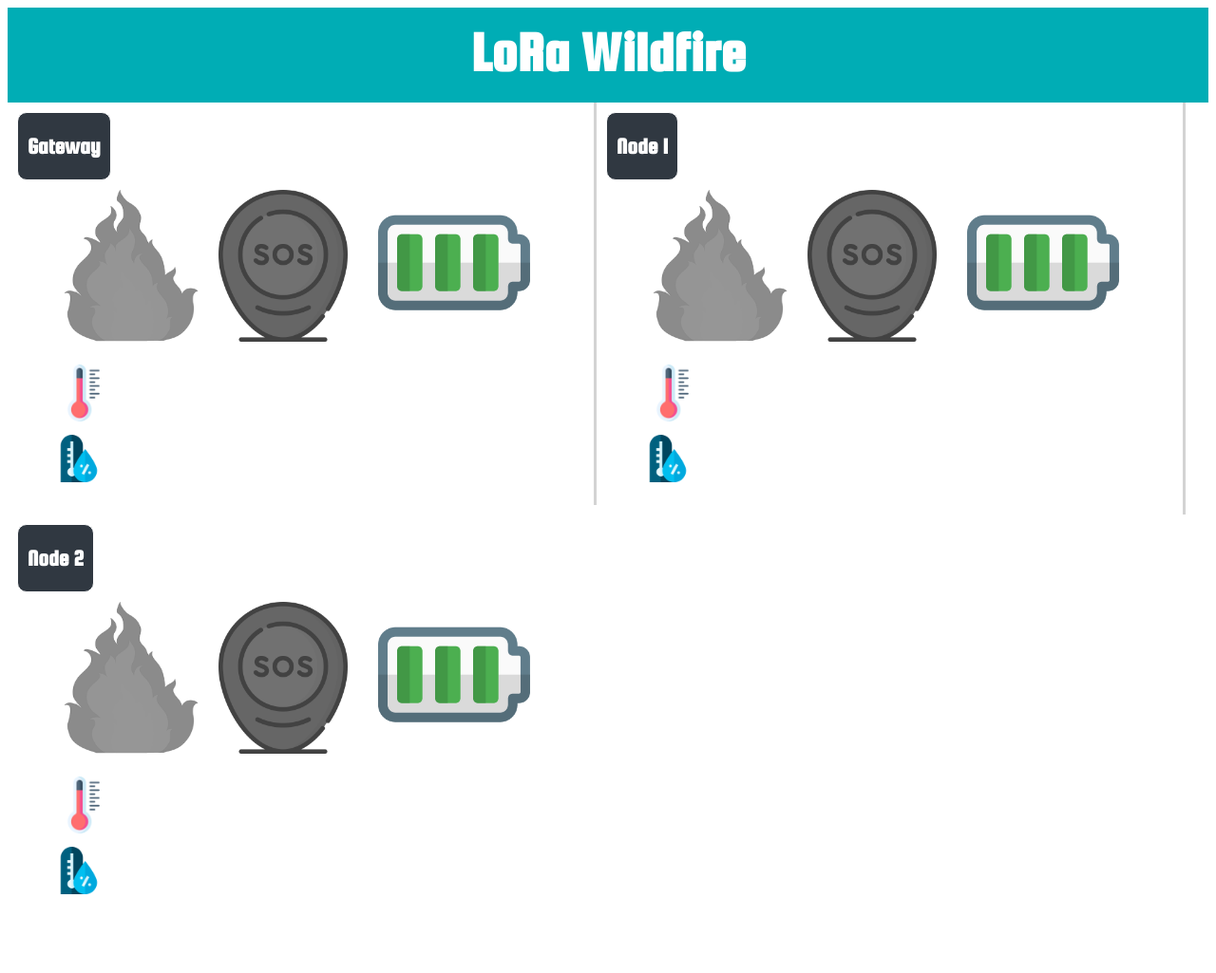
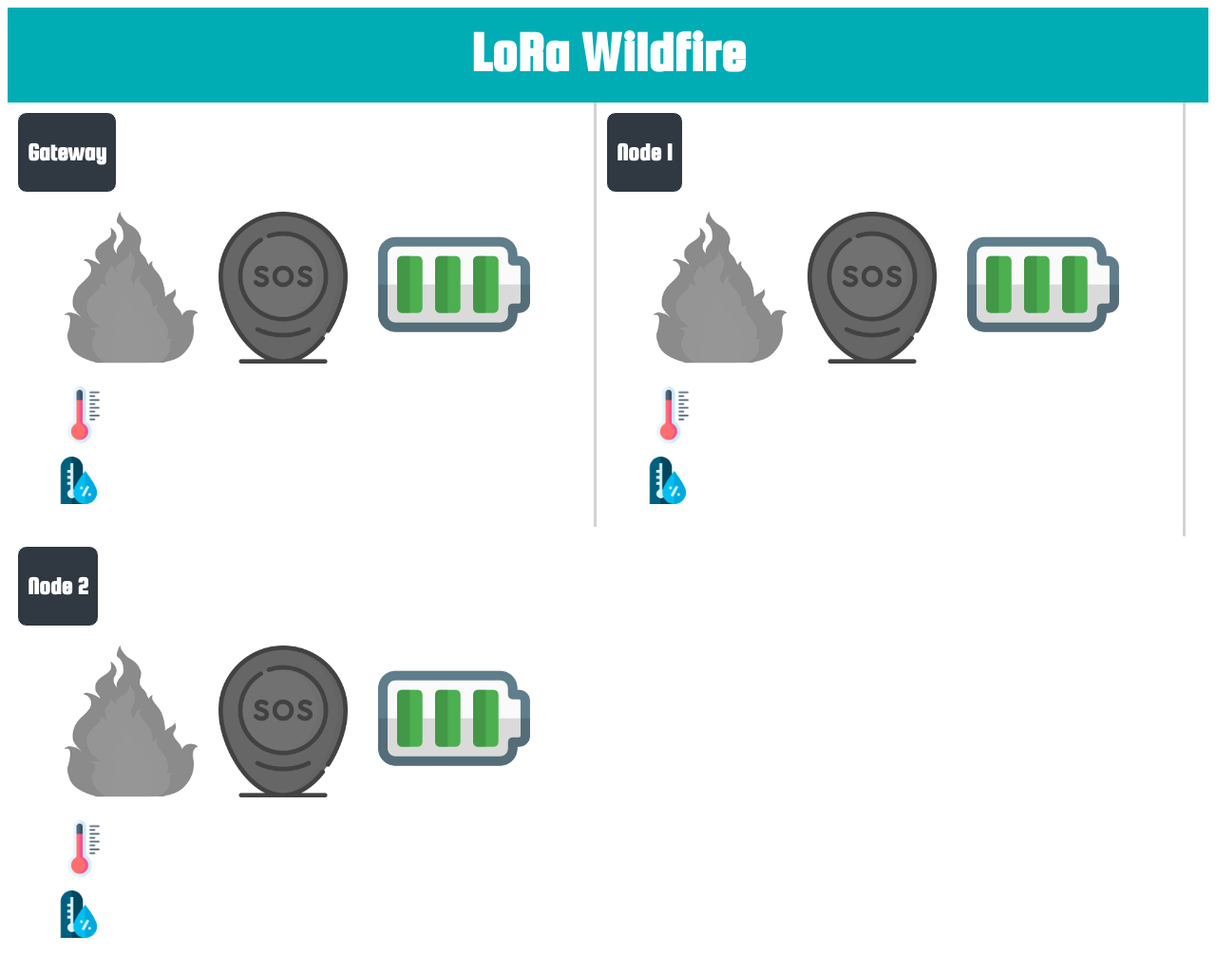
Before and after one commit to Tonieie/LoraWildFire, a website: page WebDashboard/public/index.html in a window 1280 px wide. Shown: the whole page at 95% size. Before the commit the page ends 984 px from the top, so only its background shows below. Drawn offline with nearby package versions, Linux system fonts and the light colour scheme; no server answers.

Commit message:
added node status

```diff
--- a/WebDashboard/public/index.html
+++ b/WebDashboard/public/index.html
@@ -20,8 +20,8 @@
       height: 100;
     }
 
-    .sign {
 
+    .node_sign{
       margin: 0 0 10px 0;
       background-color: #303841;
       display: inline-block;
@@ -31,10 +31,22 @@
       border-color: white;
     }
 
-    .sign>h2 {
+    .node_name {
+
       font-family: SquadaOne;
+      font-size: 26px;
+      font-weight: bold;
       padding: 2px 10 2 10;
       color: white;
+    }
+
+    .node_status {
+
+      font-family: SquadaOne;
+      font-size: 24px;
+      font-weight: bold;
+      padding: 6px 10 2 10;
+      color: black;
     }
 
 
@@ -78,7 +90,7 @@
       stroke: rgb(255, 0, 0);
     }
 
-    .node_value{
+    .node_value {
       display: inline-block;
       font-family: SquadaOne;
       font-size: 24px;
@@ -89,7 +101,7 @@
 
     }
 
-    .node_time{
+    .node_time {
       display: inline-block;
       font-family: SquadaOne;
       font-size: 20px;
@@ -134,8 +146,11 @@
   <meta charset="utf-8">
   <div class="row">
     <div class="column">
-      <div class="sign">
-        <h2>Gateway</h2>
+      <div>
+        <ul class="flex" style="padding-left: 0;">
+          <li class="node_sign"><p class="node_name">Gateway</p></li>
+          <li><p class="node_status" id="gateway_status"></p></li>
+        </ul>
       </div>
       <div id="col1_obj">
         <ul class="flex">
@@ -147,8 +162,12 @@
       <div>
         <ul class="flex" style="margin: 20px 0 0 0;">
           <li><img src="img/temp_icon.png" width="60" height="60"></li>
-          <li><p class = "node_value" id="gateway_temp"></p></li>
-          <li><p class = "node_time" id="gateway_time"></p></li>
+          <li>
+            <p class="node_value" id="gateway_temp"></p>
+          </li>
+          <li>
+            <p class="node_time" id="gateway_time"></p>
+          </li>
         </ul>
         <ul class="graph">
           <li>
@@ -159,8 +178,12 @@
       <div>
         <ul class="flex" style="margin: 0px 0 0 0;">
           <li><img src="img/humid_icon.png" width="50" height="50"></li>
-          <li><p class = "node_value" id="gateway_humid"></p></li>
-          <li><p class = "node_time" id="gateway_time2"></p></li>
+          <li>
+            <p class="node_value" id="gateway_humid"></p>
+          </li>
+          <li>
+            <p class="node_time" id="gateway_time2"></p>
+          </li>
         </ul>
         <ul class="graph">
           <li>
@@ -170,8 +193,11 @@
       </div>
     </div>
     <div class="column">
-      <div class="sign">
-        <h2>Node 1</h2>
+      <div>
+        <ul class="flex" style="padding-left: 0;">
+          <li class="node_sign"><p class="node_name">Node 1</p></li>
+          <li><p class="node_status" id="node1_status"></p></li>
+        </ul>
       </div>
       <div id="col2_obj">
         <ul class="flex">
@@ -183,8 +209,12 @@
       <div>
         <ul class="flex" style="margin: 20px 0 0 0;">
           <li><img src="img/temp_icon.png" width="60" height="60"></li>
-          <li><p class = "node_value" id="node1_temp"></p></li>
-          <li><p class = "node_time" id="node1_time"></p></li>
+          <li>
+            <p class="node_value" id="node1_temp"></p>
+          </li>
+          <li>
+            <p class="node_time" id="node1_time"></p>
+          </li>
         </ul>
         <ul class="graph">
           <li>
@@ -195,8 +225,12 @@
       <div>
         <ul class="flex" style="margin-top: 0px;">
           <li><img src="img/humid_icon.png" width="50" height="50"></li>
-          <li><p class = "node_value" id="node1_humid"></p></li>
-          <li><p class = "node_time" id="node1_time2"></p></li>
+          <li>
+            <p class="node_value" id="node1_humid"></p>
+          </li>
+          <li>
+            <p class="node_time" id="node1_time2"></p>
+          </li>
         </ul>
         <ul class="graph">
           <li>
@@ -206,8 +240,11 @@
       </div>
     </div>
     <div class="column" style="border-right: none;">
-      <div class="sign">
-        <h2>Node 2</h2>
+      <div>
+        <ul class="flex" style="padding-left: 0;">
+          <li class="node_sign"><p class="node_name">Node 2</p></li>
+          <li><p class="node_status" id="node2_status"></p></li>
+        </ul>
       </div>
       <div id="col3_obj">
         <ul class="flex">
@@ -219,8 +256,12 @@
       <div>
         <ul class="flex" style="margin: 20px 0 0 0;">
           <li><img src="img/temp_icon.png" width="60" height="60"></li>
-          <li><p class = "node_value" id="node2_temp"></p></li>
-          <li><p class = "node_time" id="node2_time"></p></li>
+          <li>
+            <p class="node_value" id="node2_temp"></p>
+          </li>
+          <li>
+            <p class="node_time" id="node2_time"></p>
+          </li>
         </ul>
         <ul class="graph">
           <li>
@@ -231,8 +272,12 @@
       <div>
         <ul class="flex" style="margin-top: 0px;">
           <li><img src="img/humid_icon.png" width="50" height="50"></li>
-          <li><p class = "node_value" id="node2_humid"></p></li>
-          <li><p class = "node_time" id="node2_time2"></p></li>
+          <li>
+            <p class="node_value" id="node2_humid"></p>
+          </li>
+          <li>
+            <p class="node_time" id="node2_time2"></p>
+          </li>
         </ul>
         <ul class="graph">
           <li>
@@ -283,8 +328,13 @@
         else
           batt_img.src = "img/batt_full.png"
 
-        document.getElementById(ref + "_temp").innerHTML = "Temperature : " + data.temp + " °C"
-        document.getElementById(ref + "_humid").innerHTML = "Humidity : " + data.humid + " %"
+        if(data.isOK)
+          document.getElementById(ref + "_status").innerHTML = "Status : Node Online"
+        else
+          document.getElementById(ref + "_status").innerHTML = "Status : Node Offline"
+
+        document.getElementById(ref + "_temp").innerHTML = "Temperature : " + parseFloat(data.temp).toFixed(2) + " °C"
+        document.getElementById(ref + "_humid").innerHTML = "Humidity : " + parseFloat(data.humid).toFixed(2) + " %"
         document.getElementById(ref + "_time").innerHTML = "  (last update " + d3.timeFormat("%X")(new Date(data.timestamp)) + ")"
         document.getElementById(ref + "_time2").innerHTML = "  (last update " + d3.timeFormat("%X")(new Date(data.timestamp)) + ")"
       });
```
